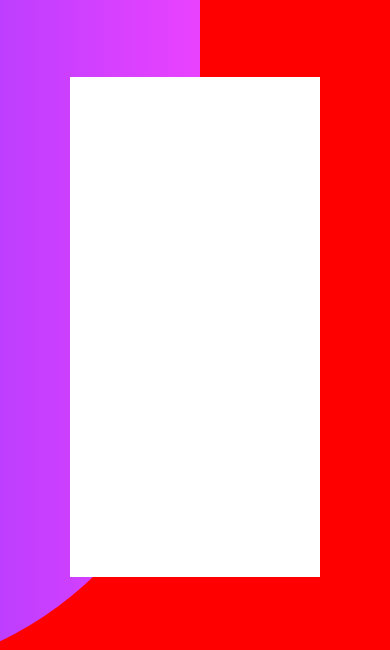
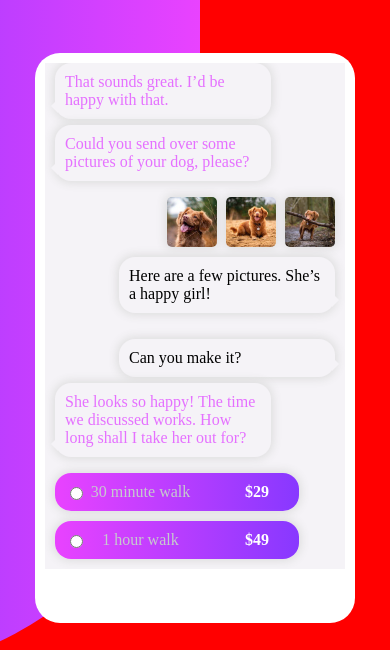
Before and after one commit to HelalAbood/Fm-10-chat-app-css-illustration-master, a plain HTML site: page index.html in a window 390 px wide. Shown: the top 650 px of the page. Drawn offline with Linux system fonts and the light colour scheme.

Commit message:
maininfo on mobile

```diff
--- a/css/master.css
+++ b/css/master.css
@@ -35,7 +35,7 @@ body {
         width: 450px;
     }
 }
-main {
+main.main {
     display: flex;
     justify-content: space-evenly;
     align-items: center;
@@ -49,10 +49,111 @@ main {
 }
 main .left {
     background-color: white;
-    width: 250px;
-    height: 500px;
+    width: 300px;
+    height: 550px;
     z-index: 1;
+    border-radius: 25px;
+    padding: 10px;
+    position: relative;
 }
+
+main .left .maininfo {
+    position: relative;
+    background-color: var(--Light-Grayish-Violet-app-background);
+    padding: 10px;
+    overflow: hidden;
+}
+main .left .maininfo .img-holder {
+    display: flex;
+    align-items: center;
+    justify-content: flex-end;
+
+}
+main .left .maininfo .img-holder img {
+    width: 50px;
+    margin-left: 9px;
+    border-radius: 5px;
+    box-shadow: 0 0 10px 2px #ddd;
+}
+
+main .left .maininfo .chat-left {
+    width: 70%;
+    background-color: var(--Light-Grayish-Violet-app-background);
+    padding: 10px;
+    border-radius: 1rem;
+    margin-top: -10px;
+    color: var(--Very-Light-Magenta-outline);
+    box-shadow: 0 0 10px 2px #ddd;
+    position: relative;
+}
+main .left .maininfo .chat-left::before {
+    content: "";
+    position: absolute;
+    left: -11px;
+    bottom: 6px;
+    border-width: 7px;
+    border-style: solid;
+    border-color: transparent var(--Light-Grayish-Violet-app-background) transparent transparent;
+}
+main .left .maininfo .chat-right {
+    width: 70%;
+    background-color: var(--Light-Grayish-Violet-app-background);
+    padding: 10px;
+    border-radius: 1rem;
+    margin-top: 10px;
+    box-shadow: 0 0 10px 2px #ddd;
+    color: black;
+    position: relative;
+}
+main .left .maininfo .chat-right::before {
+    content: "";
+    position: absolute;
+    right: -11px;
+    bottom: 6px;
+    border-width: 7px;
+    border-style: solid;
+    border-color: transparent  transparent transparent var(--Light-Grayish-Violet-app-background);
+}
+.right-flex {
+    display: flex;
+    align-items: center;
+    justify-content: flex-end;
+    flex-wrap: wrap;
+}
+.roll {
+    background-image: linear-gradient(to right, var(--Light-Magenta), var(--Light-Violet));
+    color: white;
+    width: 80%;
+    padding: 10px;
+    border-radius: 1rem;
+    margin-top: 10px;
+    box-shadow: 0 0 10px 2px #ddd;
+    display: flex;
+    justify-content: space-between;
+}
+.roll .empty {
+    border: 1px solid red;
+    background-color: transparent;
+}
+.roll label {
+    margin-left: -70px;
+    font-size: 16px;
+    font-weight: 400;
+    color: var(--Grayish-Blue-text);
+}
+.roll span {
+    font-weight: 700;
+    margin-left: -20px;
+    margin-right: 20px;
+}
+
+
+
+
+
+
+
+
 main .right {
     background-color: blue;
     z-index: 1;
--- a/index.html
+++ b/index.html
@@ -9,8 +9,34 @@
 </head>
 <body>
     <div class="back"></div>
-    <main>
+    <main class="main">
         <div class="left">
+            <header></header>
+            <main class="maininfo">
+                <p class="chat-left">That sounds great. I’d be happy with that.</p>
+                <p class="chat-left">Could you send over some pictures of your dog, please?</p>
+                <div class="img-holder">
+                    <img src="imgs/dog-image-1.jpg" alt="">
+                    <img src="imgs/dog-image-2.jpg" alt="">
+                    <img src="imgs/dog-image-3.jpg" alt="">
+                </div>
+                <div class="right-flex">
+                    <p class="chat-right">Here are a few pictures. She’s a happy girl!</p>
+                    <p class="chat-right">Can you make it?</p>
+                </div>
+                <p class="chat-left">She looks so happy! The time we discussed works. How long shall I take her out for?</p>
+                <div class="roll">
+                    <input type="radio" id="checking">
+                    <label for="checking">30 minute walk</label>
+                    <span>$29</span>
+                </div>
+                <div class="roll">
+                    <input class="empty" type="radio" id="checkin">
+                    <label for="checkin">1 hour walk</label>
+                    <span>$49</span>
+                </div>
+            </main>
+            <footer></footer>
         </div>
         <div class="right">
             <h1>Simple booking</h1>
```
